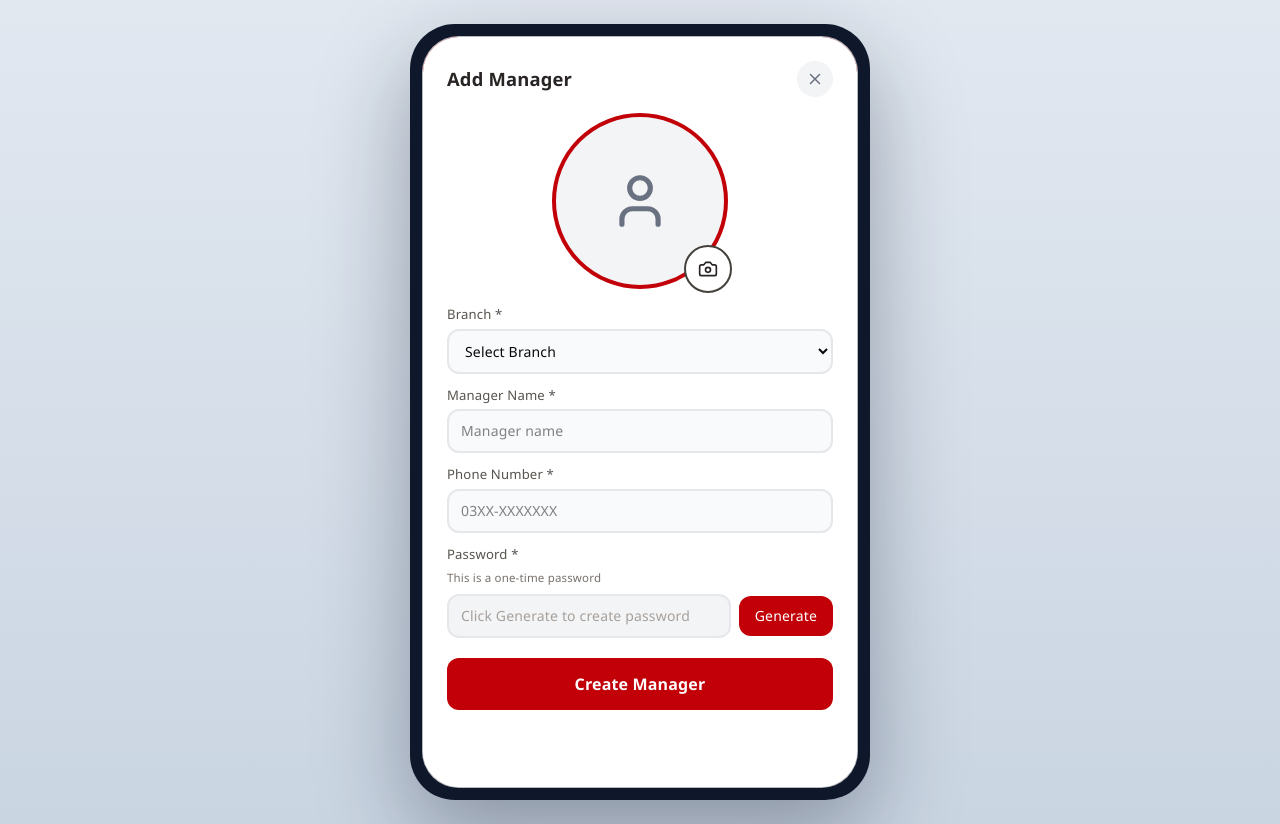
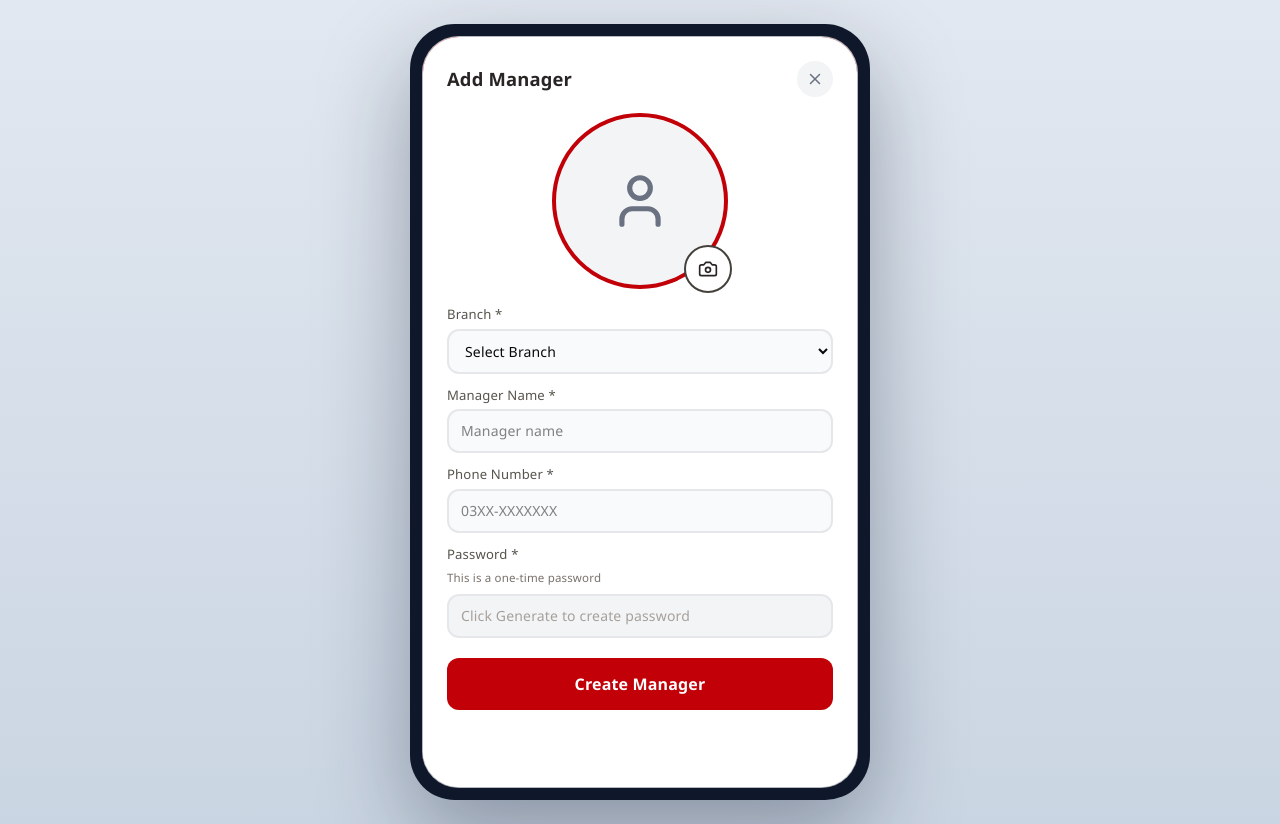
Before and after one commit to Sharjeel-sh/p2pnewworkflow, a React (Vite) app: page /kitchen/manager in a window 1280 px wide. Both pictures are taken after a click on the button 820 px from the left and 171 px from the top of the page. Built offline with nearby package versions, Linux system fonts and the light colour scheme.

Commit message:
fix the passowrd case

```diff
--- a/src/app/components/kitchen/KitchenManagerScreen.tsx
+++ b/src/app/components/kitchen/KitchenManagerScreen.tsx
@@ -1,4 +1,4 @@
-import React, { useMemo, useRef, useState } from 'react';
+import React, { useEffect, useMemo, useRef, useState } from 'react';
 import { User, Phone, KeyRound, Pencil, Copy, Check, Plus, X, Camera, MoreVertical, Trash2 } from 'lucide-react';
 import { MobileLayout } from '../shared/MobileLayout';
 import { TopBar } from '../shared/TopBar';
@@ -56,6 +56,21 @@ export function KitchenManagerScreen() {
   const [form, setForm] = useState<ManagerForm>(EMPTY_FORM);
   const [errors, setErrors] = useState<Partial<ManagerForm>>({});
   const managerImageInputRef = useRef<HTMLInputElement>(null);
+  const phoneDigits = form.managerPhone.replace(/\D/g, '');
+  const isPhoneComplete = phoneDigits.length >= 10;
+
+  // Auto-generate password for "Create Manager" once phone is complete.
+  // For "Edit Manager", password changes are explicit via the toggle + Regenerate button.
+  useEffect(() => {
+    const isCreate = !editingBranchId;
+    if (!isCreate) return;
+    if (!isPhoneComplete) return;
+    if (form.managerPassword.trim()) return;
+    const newPassword = generateOneTimePassword();
+    setForm(prev => ({ ...prev, managerPassword: newPassword }));
+    if (errors.managerPassword) setErrors(prev => ({ ...prev, managerPassword: '' }));
+    // eslint-disable-next-line react-hooks/exhaustive-deps
+  }, [editingBranchId, isPhoneComplete, phoneDigits]);
 
   const openAdd = () => {
     setEditingBranchId(null);
@@ -396,6 +411,7 @@ export function KitchenManagerScreen() {
                     <div className="flex-1 bg-gray-100 border-2 border-gray-200 rounded-xl px-3 py-2.5 text-sm text-stone-700 break-all min-h-10 flex items-center">
                       {form.managerPassword ? form.managerPassword : <span className="text-stone-400">Click Generate to create password</span>}
                     </div>
+                    {Boolean(editingBranchId) && isPhoneComplete && (
                       <button
                         type="button"
                         onClick={() => {
@@ -404,10 +420,11 @@ export function KitchenManagerScreen() {
                           if (errors.managerPassword) setErrors(prev => ({ ...prev, managerPassword: '' }));
                         }}
                         className="flex-shrink-0 bg-red-700 text-white px-4 py-2.5 rounded-xl hover:bg-red-800 transition-colors text-sm font-medium"
-                      aria-label="Generate password"
+                        aria-label={editingBranchId ? 'Regenerate password' : 'Generate password'}
                       >
-                      Generate
+                        Regenerate
                       </button>
+                    )}
                   </div>
                   {errors.managerPassword && <p className="text-red-700 text-xs mt-0.5">{errors.managerPassword}</p>}
                 </div>
```
Lines whose indentation alone changed are shown as unchanged.
